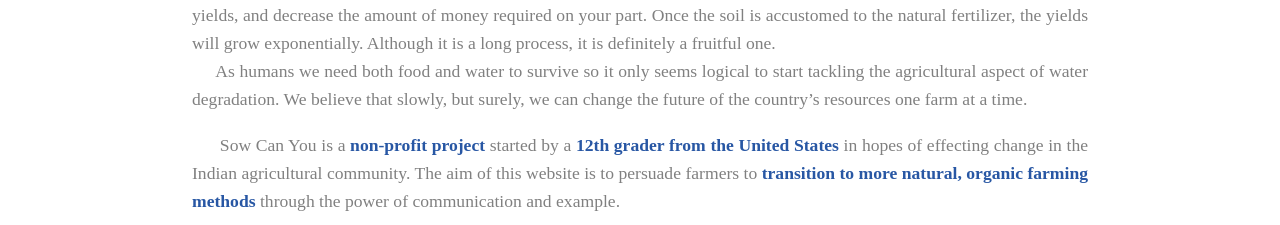
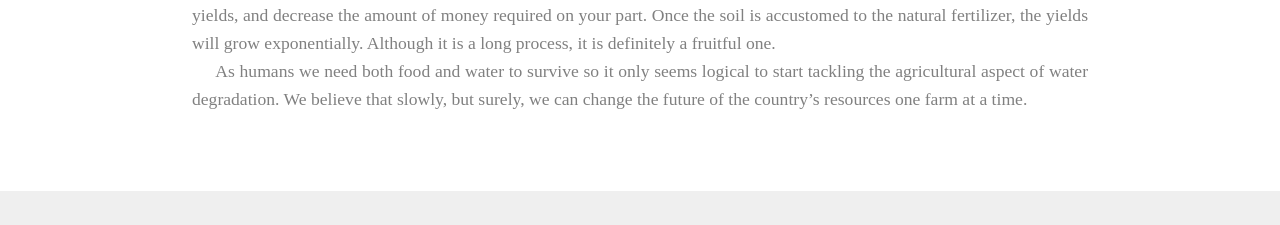
Before and after one commit to dsinghall/sow-can-you, a plain HTML site: page index.html in a window 1280 px wide. Shown: the part 1180-1405 px from the top of the page. Drawn offline with Linux system fonts and the light colour scheme.

Commit message:
Update index.html

```diff
--- a/index.html
+++ b/index.html
@@ -132,9 +132,6 @@
 						&nbsp;&nbsp;&nbsp;&nbsp;&nbsp;So how do we fix this? Well, switching to organic agriculture is the best method to prevent further worsening of our water and also to restore it back to its original state. Organic fertilizers, when used correctly, will better the water quality, increase yields, and decrease the amount of money required on your part. Once the soil is accustomed to the natural fertilizer, the yields will grow exponentially. Although it is a long process, it is definitely a fruitful one.
 						<br/>
 						&nbsp;&nbsp;&nbsp;&nbsp;&nbsp;As humans we need both food and water to survive so it only seems logical to start tackling the agricultural aspect of water degradation. We believe that slowly, but surely, we can change the future of the country’s resources one farm at a time.
-					</p>
-					<p>
-                       &nbsp;&nbsp;&nbsp;&nbsp;&nbsp; Sow Can You is a <span class = "text-highlight">non-profit project</span> started by a <span class = "text-highlight"> 12th grader from the United States</span> in hopes of effecting change in the Indian agricultural community. The aim of this website is to persuade farmers to <span class = "text-highlight">transition to more natural, organic farming methods</span> through the power of communication and example.
                     </p>
                 </div>
             </section>
```
